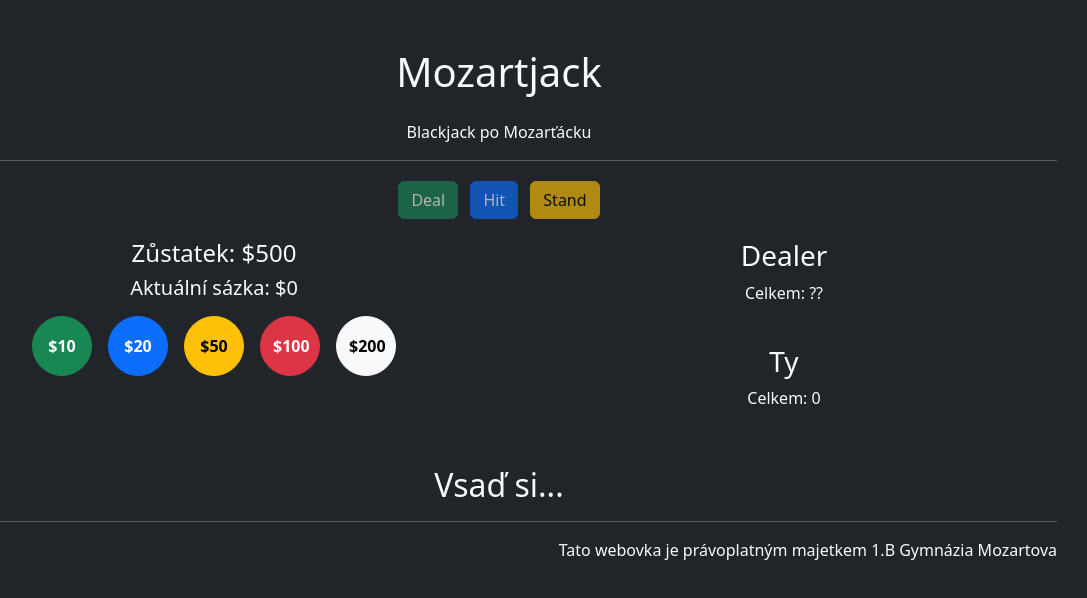
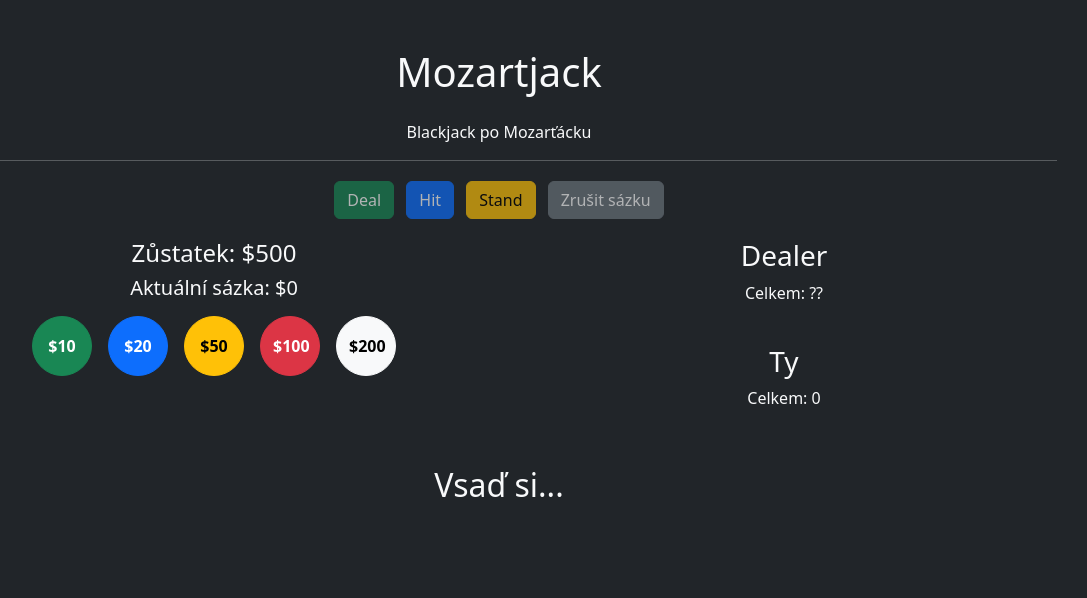
Before and after one commit to RadarianDev/blackjack, a plain HTML site: page index.html in a window 1280 px wide. Shown: the whole page, without its empty margins (141-1228 px from the left). Drawn offline with nearby package versions, Linux system fonts and the light colour scheme.

Commit message:
sázkabutton

```diff
--- a/app.js
+++ b/app.js
@@ -89,11 +89,16 @@ new Vue({
         },
         stand() {
             this.dealerTurn = true;
-            while (this.dealerTotal < 21 && this.dealerTotal !== 17) {
+            while (this.dealerTotal < 21 && this.dealerTotal < this.playerTotal && this.dealerTotal !== 17) {
                 this.dealerCards.push(this.deck.pop());
             }
             this.checkWinner();
             this.inGame = false;
+        },
+        removeBet() {
+            console.log("egg")
+            this.balance += this.bet;
+            this.bet = 0;
         },
         checkWinner() {
             if (this.playerTotal > 21) {
--- a/index.html
+++ b/index.html
@@ -21,6 +21,7 @@
             <button class="btn btn-success m-1" @click="deal" :disabled="inGame || bet===0">Deal</button>
             <button class="btn btn-primary m-1" @click="hit" :disabled="!inGame">Hit</button>
             <button class="btn btn-warning m-1" @click="stand" :disabled="!inGame">Stand</button>
+            <button class="btn btn-secondary m-1" @click="removeBet" :disabled="inGame || bet===0">Zrušit sázku</button>
         </div>
 
         <div class="row">
@@ -80,9 +81,6 @@
 
         <!-- Result -->
         <h2 class="mt-3">{{ message }}</h2>
-
-        <hr />
-        <p style="text-align: right;">Tato webovka je právoplatným majetkem 1.B Gymnázia Mozartova</p>
     </div>
 
     <script src="app.js"></script>
```
